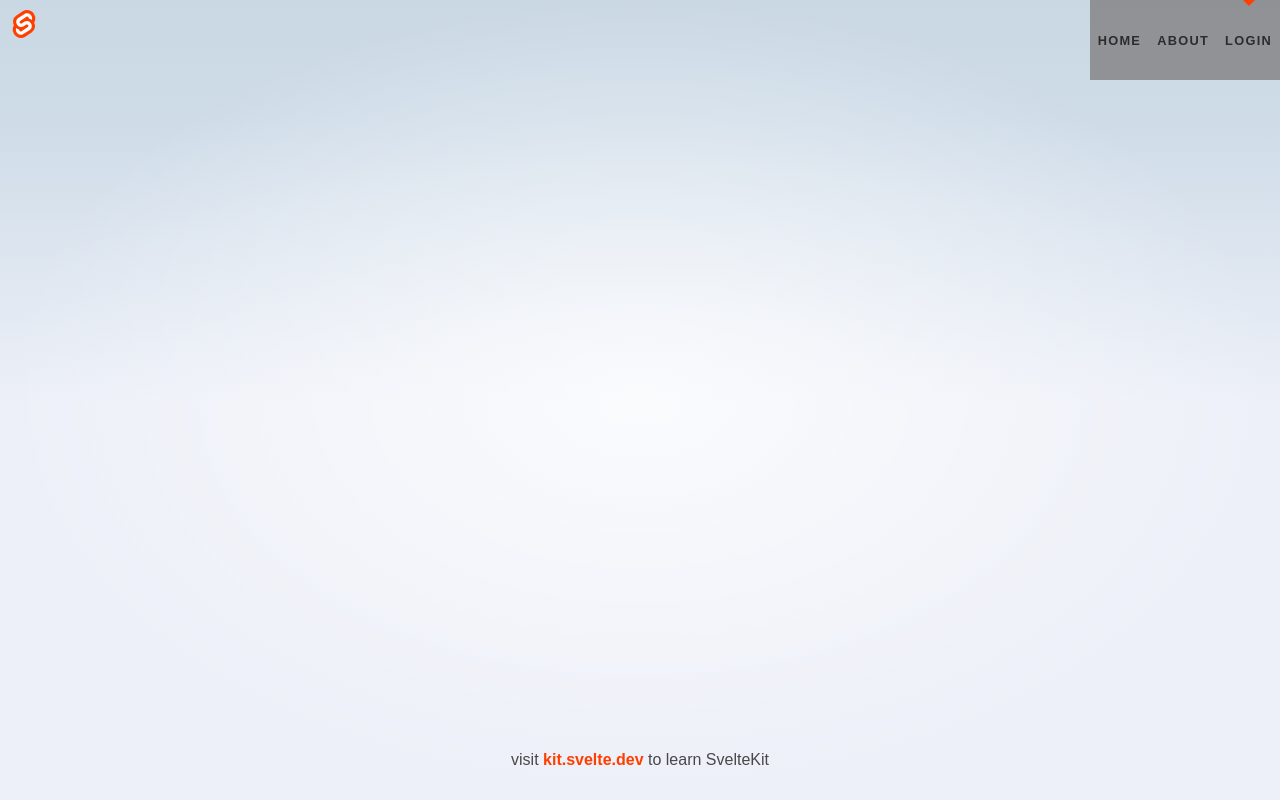
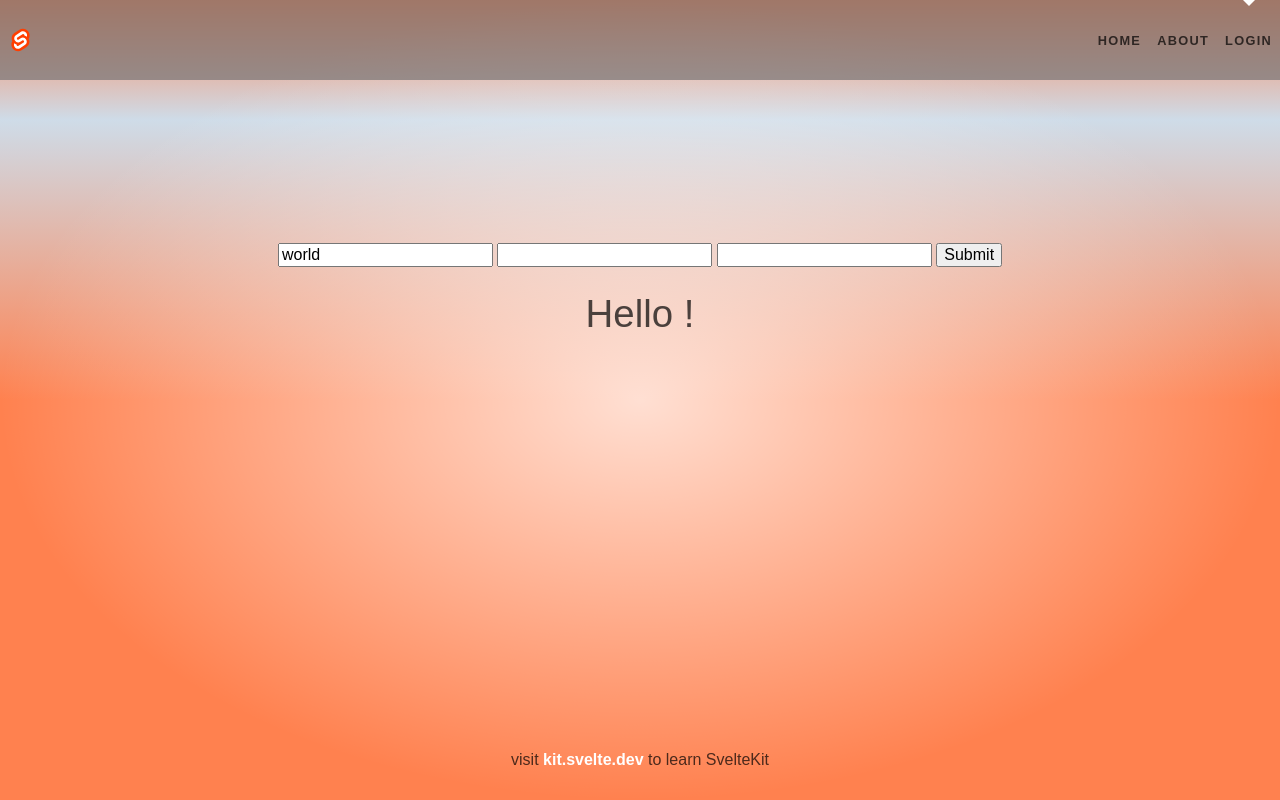
Before and after one commit to bswaika/EarlyBird, a SvelteKit app in the folder frontend/: page /login in a window 1280 px wide. Built offline with nearby package versions, Linux system fonts and the light colour scheme.

Commit message:
Frontend Updates

```diff
--- a/frontend/src/routes/Header.svelte
+++ b/frontend/src/routes/Header.svelte
@@ -5,14 +5,13 @@
 </script>
 
 <header>
-	<div class="corner">
-		<a href="https://kit.svelte.dev">
-			<img src={logo} alt="SvelteKit" />
-		</a>
-	</div>
-
 	<nav>
 		<ul>
+			<div class="corner">
+				<a href="https://kit.svelte.dev">
+					<img src={logo} alt="SvelteKit" />
+				</a>
+			</div>
 			<li aria-current={$page.url.pathname === '/' ? 'page' : undefined}>
 				<a href="/">Home</a>
 			</li>
@@ -30,31 +29,41 @@
 <style>
 	header {
 		display: flex;
-		justify-content: space-between;
+		justify-content: none;
 	}
 
 	.corner {
 		width: 3em;
 		height: 3em;
+		float: left;
+		align-items: left;
+		justify-content: left;
 	}
 
 	.corner a {
 		display: flex;
-		align-items: center;
-		justify-content: center;
+		align-items: left;
+		justify-content: left;
 		width: 100%;
 		height: 100%;
+		float: left;
+		position:absolute;
+    	left: 0;
 	}
 
 	.corner img {
 		width: 2em;
 		height: 2em;
 		object-fit: contain;
+		float: left;
+		align-items: left;
+		justify-content: left;
 	}
 
 	nav {
 		display: flex;
-		justify-content: center;
+		width: 100%;
+		/* justify-content: right; */
 		--background: rgba(120, 116, 116, 0.7);
 	}
 
@@ -64,8 +73,8 @@
 		margin: 0;
 		height: 5em;
 		display: flex;
-		justify-content: center;
-		align-items: center;
+		justify-content: right;
+		align-items: right;
 		list-style: none;
 		background: var(--background);
 		width: 100%;
--- a/frontend/src/routes/login/+page.svelte
+++ b/frontend/src/routes/login/+page.svelte
@@ -0,0 +1,43 @@
+<script>
+	import { json } from "@sveltejs/kit";
+
+
+    let _name = 'world';
+    let _pwd = ""
+    let _email = "";
+    //  function load() {
+    //     return {
+    //         post: {
+    //             title: `Title for ${params.slug} goes here`,
+    //             content: `Content for ${params.slug} goes here`
+    //         }
+    //     };
+    // }
+    let getResult = async () => {
+        let result = await fetch('http://localhost:3001/api/signup', {
+            method: 'POST',
+            body: JSON.stringify({
+                name: _name,
+                email: _email,
+                passwordHash: _pwd
+            })
+        });
+        let data = await result.json()
+        console.log(data)
+    }
+</script>
+<svelte:head>
+	<title>Login</title>
+	<meta name="description" content="About this app" />
+</svelte:head>
+
+<div class="text-column">
+    <form action="localhost:3001/api/signup" method="POST">
+        <input name="name" bind:value={_name}>
+        <input name="email" bind:value={_email}>
+        <input name="passwordHash" bind:value={_pwd}>
+        <input type="submit" on:click={getResult}>
+    </form>
+    <!-- <input bind:value={name}>    -->
+    <h1>Hello {name}!</h1>
+</div>
--- a/frontend/src/routes/styles.css
+++ b/frontend/src/routes/styles.css
@@ -4,11 +4,11 @@
 	--font-body: Arial, -apple-system, BlinkMacSystemFont, 'Segoe UI', Roboto, Oxygen, Ubuntu,
 		Cantarell, 'Open Sans', 'Helvetica Neue', sans-serif;
 	--font-mono: 'Fira Mono', monospace;
-	--color-bg-0: rgb(202, 216, 228);
+	--color-bg-0: #ff814f;
 	--color-bg-1: hsl(209, 36%, 86%);
-	--color-bg-2: hsl(224, 44%, 95%);
-	--color-theme-1: #ff3e00;
-	--color-theme-2: #4075a6;
+	--color-bg-2: #ff814f;
+	--color-theme-1: #ffffff;
+	--color-theme-2: #111e2b;
 	--color-text: rgba(0, 0, 0, 0.7);
 	--column-width: 42rem;
 	--column-margin-top: 4rem;
```
Also changed, not shown: 2 other files (tests, documents, lock files or other folders).
